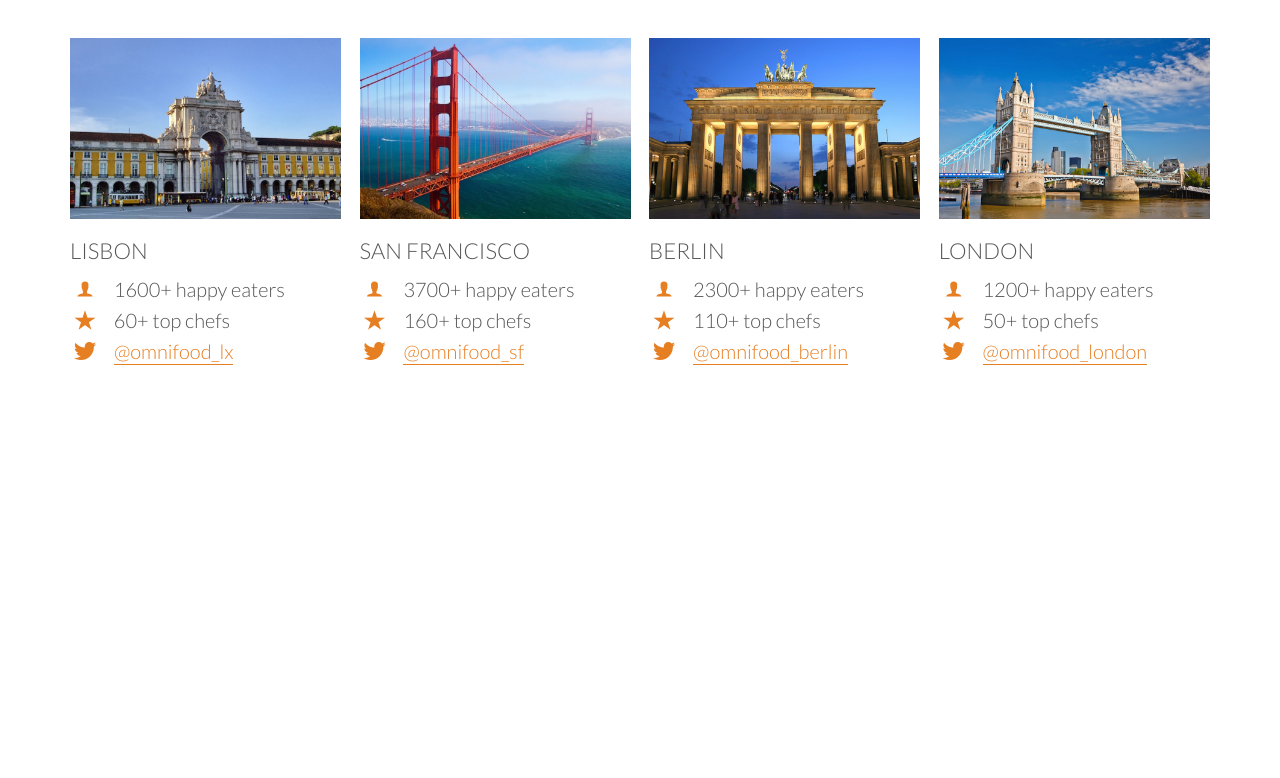
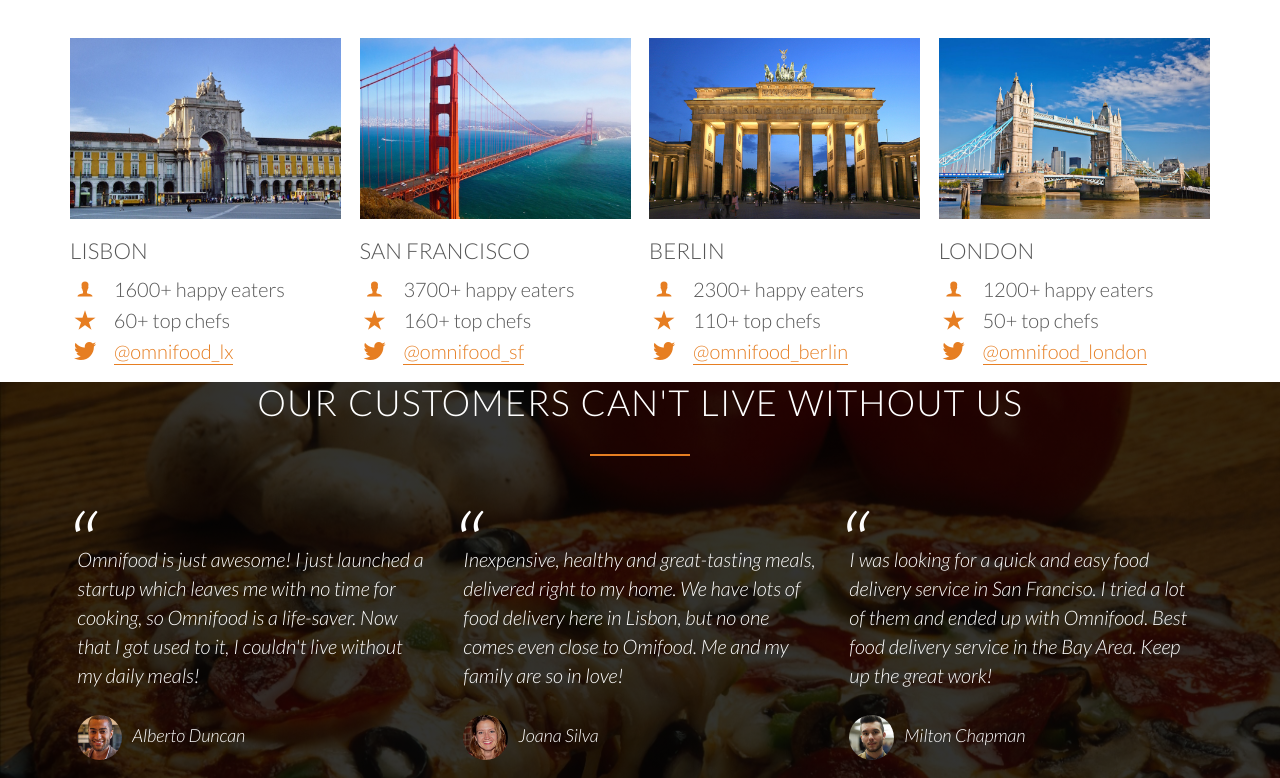
Before and after one commit to tjwjdvkf/CSS_FoodSite, a plain HTML site: page index.html in a window 1280 px wide. Shown: the part 2447-3225 px from the top of the page. Before the commit the page ends 2829 px from the top, so only its background shows below. Drawn offline with Linux system fonts and the light colour scheme; files whose address does not match are found by name.

Commit message:
section4

```diff
--- a/index.html
+++ b/index.html
@@ -212,7 +212,31 @@
                     </div>
                 </div>
             </div>
-
+        </section>
+        <section class="section-testimonials">
+            <div class="row">
+                <h2>Our customers can't live without us</h2>
+            </div>
+            <div class="row">
+                <div class="col span-1-of-3">
+                    <blockquote>
+                        Omnifood is just awesome! I just launched a startup which leaves me with no time for cooking, so Omnifood is a life-saver. Now that I got used to it, I couldn't live without my daily meals!
+                        <cite><img src="resources/img/customer-1.jpg">Alberto Duncan</cite>
+                    </blockquote>
+                </div>
+                <div class="col span-1-of-3">
+                    <blockquote>
+                        Inexpensive, healthy and great-tasting meals, delivered right to my home. We have lots of food delivery here in Lisbon, but no one comes even close to Omifood. Me and my family are so in love!
+                        <cite><img src="resources/img/customer-2.jpg">Joana Silva</cite>
+                    </blockquote>
+                </div>
+                <div class="col span-1-of-3">
+                    <blockquote>
+I was looking for a quick and easy food delivery service in San Franciso. I tried a lot of them and ended up with Omnifood. Best food delivery service in the Bay Area. Keep up the great work!
+                    <cite><img src="resources/img/customer-3.jpg">Milton Chapman</cite>
+                    </blockquote>
+                </div>
+            </div>
         </section>
 </body>
 </html>
--- a/resources/css/style.css
+++ b/resources/css/style.css
@@ -370,3 +370,41 @@ header {
 .city-feature {
     margin-bottom: 5px;
 }
+
+.section-testimonials {
+    background-image: -webkit-linear-gradient(rgba(0, 0, 0, 0.8), rgba(0, 0, 0, 0.8)), url(img/back-customers.jpg);
+    background-image: linear-gradient(rgba(0, 0, 0, 0.8), rgba(0, 0, 0, 0.8)), url(img/back-customers.jpg);
+    background-size: cover;
+    color: #fff;
+    background-attachment: fixed;
+}
+
+blockquote {
+    padding: 2%;
+    font-style: italic;
+    line-height: 145%;
+    position: relative;
+    margin-top: 40px;
+}
+
+blockquote:before {
+    content: "\201C";
+    font-size: 500%;
+    display: block;
+    position: absolute;
+    top: -5px;
+    left: -5px;
+}
+
+cite {
+    font-size: 90%;
+    margin-top: 25px;
+    display: block;
+}
+
+cite img {
+    height: 45px;
+    border-radius: 50%;
+    margin-right: 10px;
+    vertical-align: middle;
+}
```
